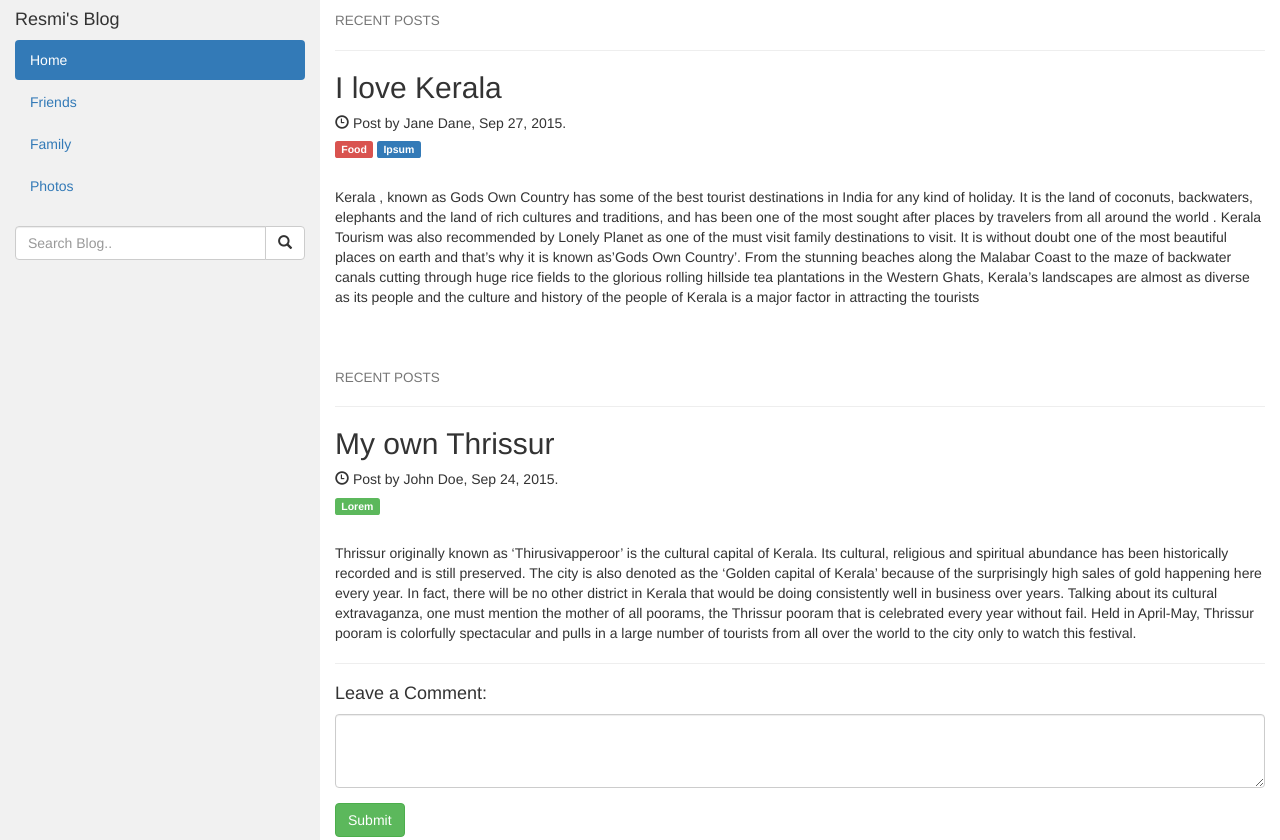
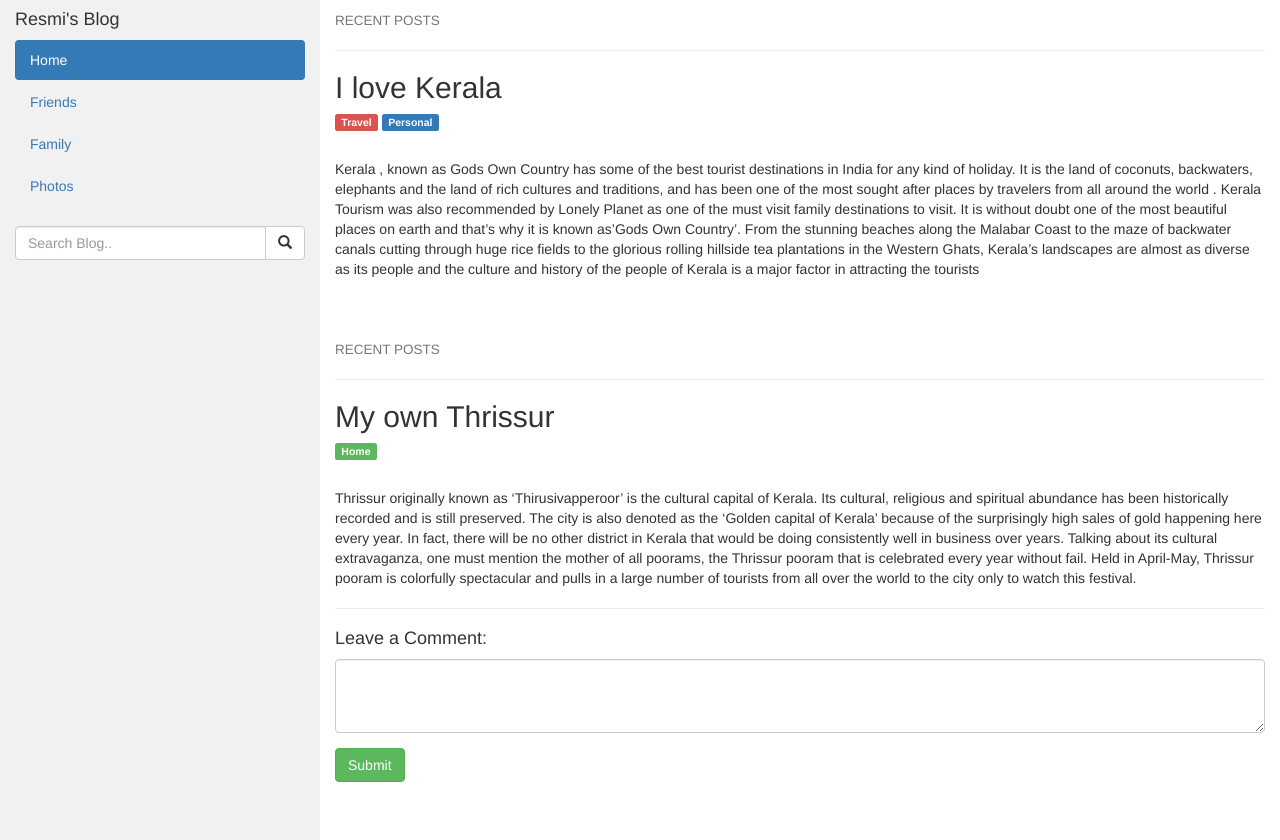
Before and after one commit to ResmiNikhil/BlogProject, a plain HTML site: page index.html in a window 1280 px wide. Shown: the top 840 px of the page. Drawn offline with nearby package versions, Linux system fonts and the light colour scheme.

Commit message:
Updated contents

```diff
--- a/index.html
+++ b/index.html
@@ -60,18 +60,15 @@
       <h4><small>RECENT POSTS</small></h4>
       <hr>
       <h2>I love Kerala</h2>
-      <h5><span class="glyphicon glyphicon-time"></span> Post by Jane Dane, Sep 27, 2015.</h5>
-      <h5><span class="label label-danger">Food</span> <span class="label label-primary">Ipsum</span></h5><br>
+      <h5><span class="label label-danger">Travel</span> <span class="label label-primary">Personal</span></h5><br>
       <p>Kerala , known as Gods Own Country has some of the best tourist destinations in India for any kind of holiday. It is the land of coconuts, backwaters, elephants and the land of rich cultures and traditions, and has been one of the most sought after places by travelers from all around the world . Kerala Tourism was also recommended by Lonely Planet as one of the must visit family destinations to visit.
 
         It is without doubt one of the most beautiful places on earth and that’s why it is known as’Gods Own Country’. From the stunning beaches along the Malabar Coast to the maze of backwater canals cutting through huge rice fields to the glorious rolling hillside tea plantations in the Western Ghats, Kerala’s landscapes are almost as diverse as its people and the culture and history of the people of Kerala is a major factor in attracting the tourists</p>
       <br><br>
-
       <h4><small>RECENT POSTS</small></h4>
       <hr>
       <h2>My own Thrissur</h2>
-      <h5><span class="glyphicon glyphicon-time"></span> Post by John Doe, Sep 24, 2015.</h5>
-      <h5><span class="label label-success">Lorem</span></h5><br>
+      <h5><span class="label label-success">Home</span></h5><br>
       <p>Thrissur originally known as ‘Thirusivapperoor’ is the cultural capital of Kerala. Its cultural, religious and spiritual abundance has been historically recorded and is still preserved. The city is also denoted as the ‘Golden capital of Kerala’ because of the surprisingly high sales of gold happening here every year. In fact, there will be no other district in Kerala that would be doing consistently well in business over years. Talking about its cultural extravaganza, one must mention the mother of all poorams, the Thrissur pooram that is celebrated every year without fail. Held in April-May, Thrissur pooram is colorfully spectacular and pulls in a large number of tourists from all over the world to the city only to watch this festival.</p>
       <hr>
 
```
